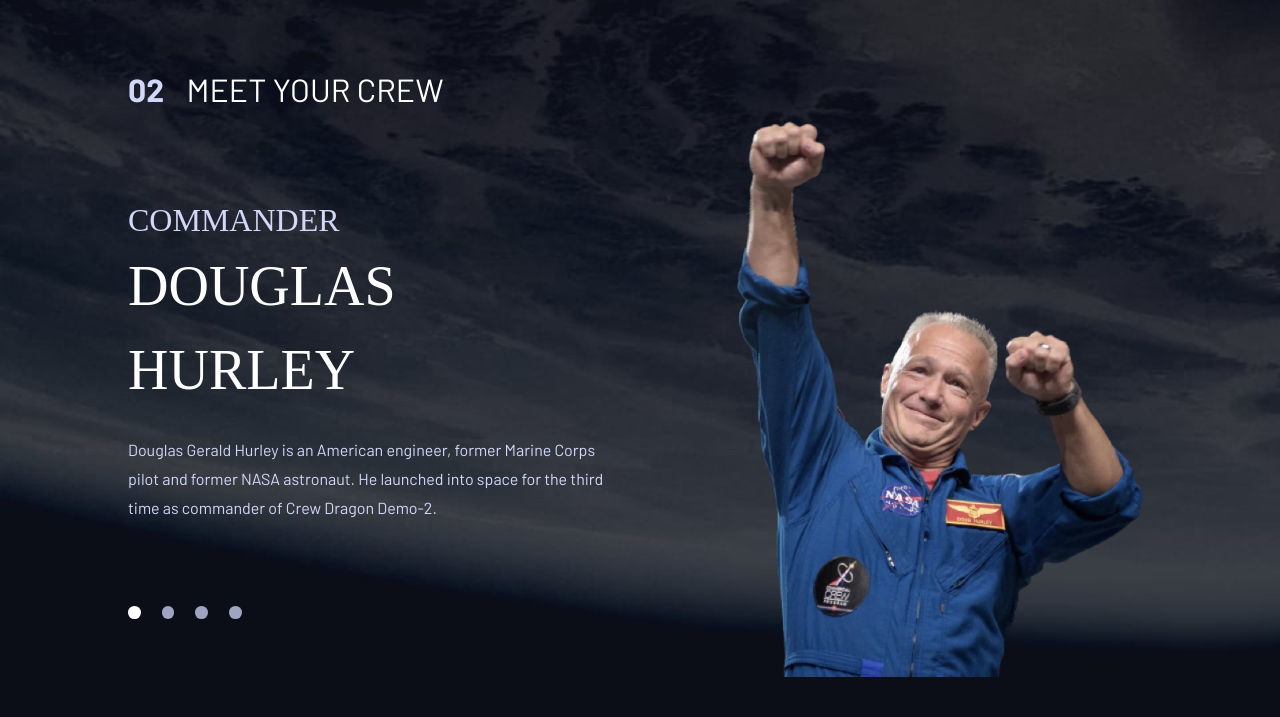
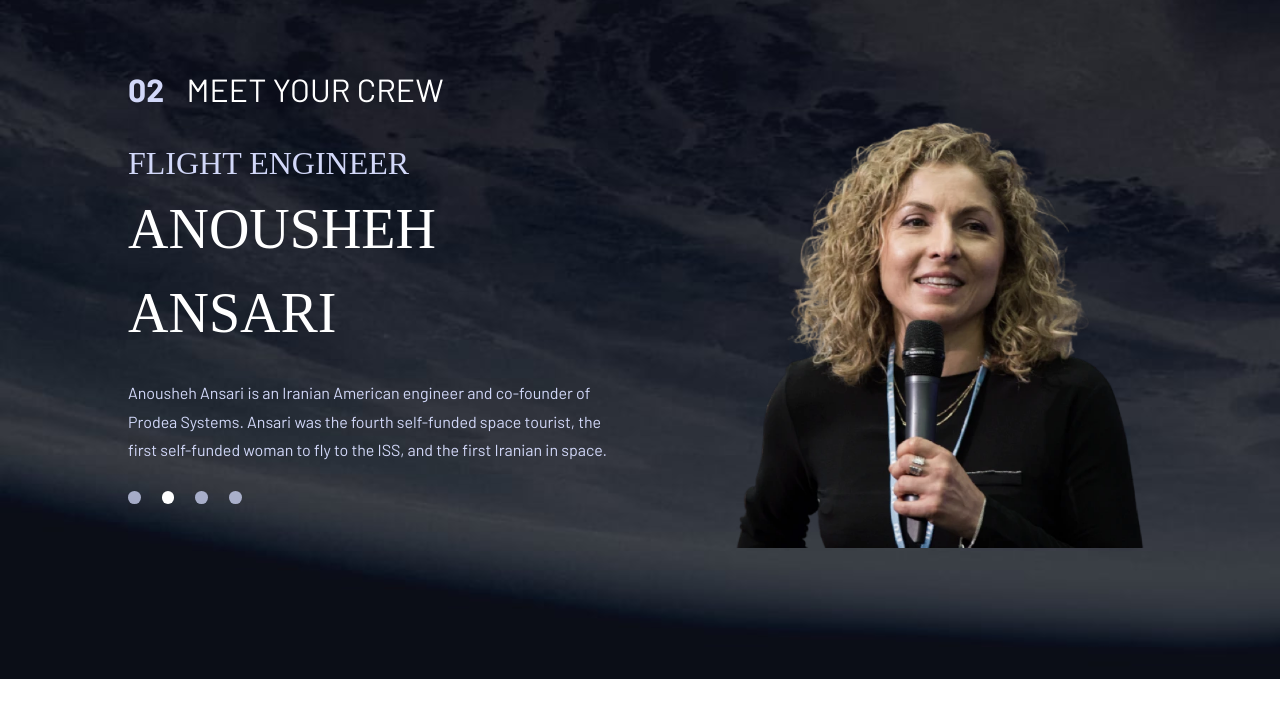
Before and after one commit to anshul-g/SpaceTravel, a plain HTML site: page crew.html in a window 1280 px wide. Both pictures are taken after a click on the element 167 px from the left and 733 px from the top of the page. Shown: the part 121-838 px from the top of the page. After the commit the page ends 800 px from the top, so only its background shows below. Drawn offline with nearby package versions, Linux system fonts and the light colour scheme; a web font is replaced by a local one.

Commit message:
Added interactivity

```diff
--- a/crew.html
+++ b/crew.html
@@ -99,10 +99,10 @@
       </article>
 
       <div class="dot-indicators flex">
-        <div data-tab="crew-commander" aria-selected="true"></div>
-        <div data-tab="crew-engineer" aria-selected="false"></div>
-        <div data-tab="crew-pilot" aria-selected="false"></div>
-        <div data-tab="crew-specialist" aria-selected="false"></div>
+        <div data-tab-value="crew-commander" aria-selected="true"></div>
+        <div data-tab-value="crew-engineer" aria-selected="false"></div>
+        <div data-tab-value="crew-pilot" aria-selected="false"></div>
+        <div data-tab-value="crew-specialist" aria-selected="false"></div>
       </div>
     </div>
 
--- a/script.js
+++ b/script.js
@@ -1,6 +1,31 @@
 'use strict';
 
-// TECHNOLOGY
+const tabValues = document.querySelectorAll('[data-tab-value]');
+const tabContent = document.querySelectorAll('[data-tab]');
 
-const tabValues = document.querySelectorAll(['data-tab-value']);
-console.log(tabValues);
+tabValues.forEach(tab => {
+    tab.addEventListener("click", () => {
+
+        // for destination page only
+        for(let k=0; k<tabValues.length; k++){
+            tabValues[k].parentElement.classList.remove("active");
+        }
+
+        const parent = tab.parentElement;
+        parent.classList.add("active");
+
+        // for all pages
+        for(let i=0; i<tabValues.length; i++){
+            tabValues[i].setAttribute("aria-selected", "false");
+        }
+
+        for(let j=0; j<tabContent.length; j++){
+            tabContent[j].setAttribute("hidden","");
+            if(tabContent[j].dataset.tab == tab.dataset.tabValue){
+                tabContent[j].removeAttribute("hidden");
+            }
+        }
+
+        tab.setAttribute("aria-selected", "true");
+    })
+})
```
